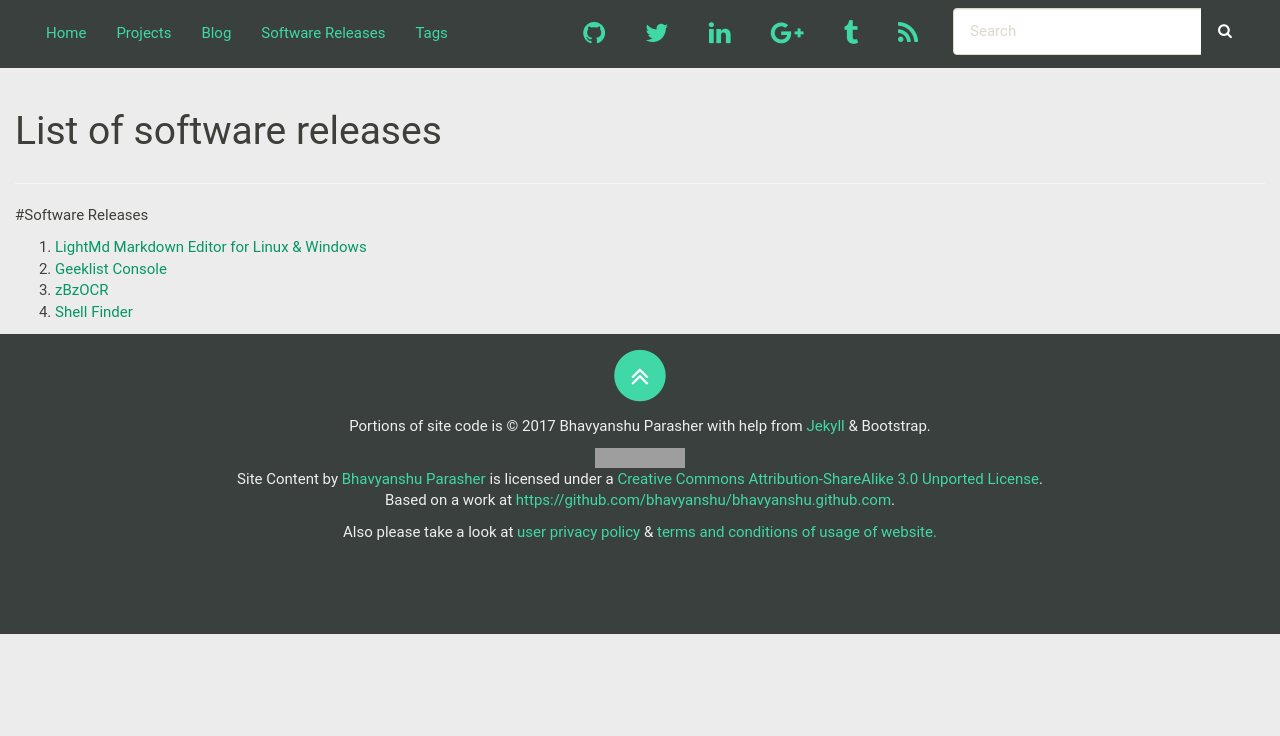
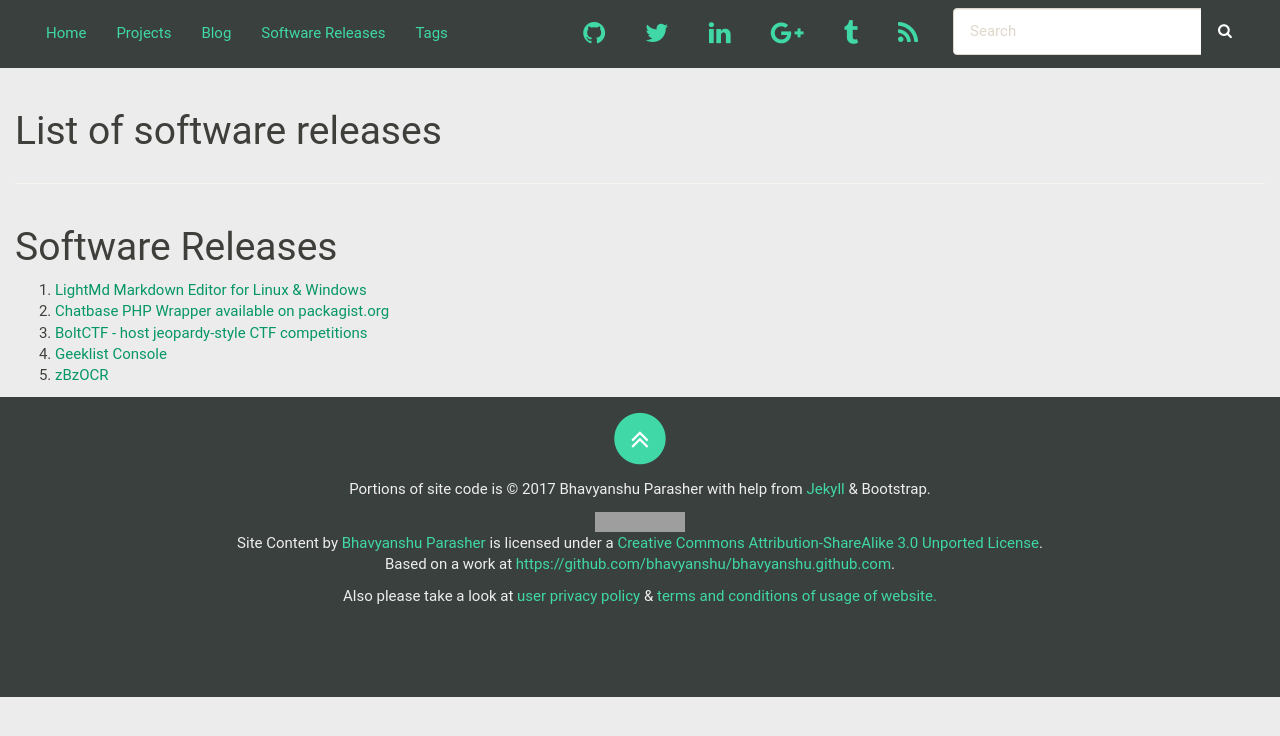
Before and after one commit to bhavyanshu/bhavyanshu.github.com, a Jekyll site: the page built from releaseslist.md, in a window 1280 px wide. Shown: the top 736 px of the page. Built offline with Jekyll 4.4.1, drawn with Linux system fonts in a browser that asks for light colours; comment, search, counter and statistics services are not loaded; grey boxes are pictures that could not be loaded.

Commit message:
Added two new releases to the releases list

```diff
--- a/releaseslist.md
+++ b/releaseslist.md
@@ -4,11 +4,12 @@ title: "List of software releases"
 description: "This page contains the index of the software releases by me. Most of the softwares i create a open source. Go ahead and take a look. If it interests you, then feel free to contribute."
 ---
 
-#Software Releases
+# Software Releases
 
-1. [LightMd Markdown Editor for Linux & Windows](lightmd-markdown-editor-for-linux-and-windows/11/05/2014)
-2. [Geeklist Console](software-list-of-releases-for-geeklist-console/11/14/2013)
-3. [zBzOCR](list-of-zbzocr-releases/01/19/2014)
-4. [Shell Finder](list-of-shell-finder-releases/11/14/2013)
+1. [LightMd Markdown Editor for Linux & Windows](lightmd-markdown-editor-for-linux-and-windows/11/06/2014)
+2. [Chatbase PHP Wrapper available on packagist.org](php-wrapper-for-chatbase-api-bot-analytics-platform-released/09/20/2017)
+3. [BoltCTF - host jeopardy-style CTF competitions](https://github.com/bhavyanshu/BoltCTF)
+4. [Geeklist Console](software-list-of-releases-for-geeklist-console/11/14/2013)
+5. [zBzOCR](list-of-zbzocr-releases/01/19/2014)
 
 {% include JB/setup %}
```
